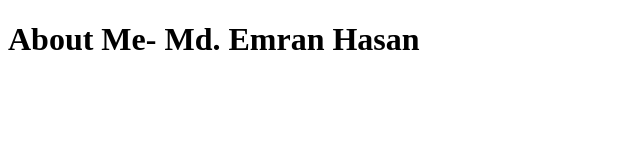
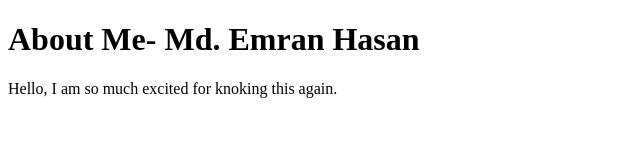
Before and after one commit to emrancub/my-first-website, a plain HTML site: page index.html in a window 1280 px wide. Shown: the whole page, without its empty margins (0-640 px from the left). Drawn offline with Linux system fonts and the light colour scheme.

Commit message:
I am adding something

```diff
--- a/index.html
+++ b/index.html
@@ -7,5 +7,6 @@
 </head>
 <body>
     <h1>About Me- Md. Emran Hasan</h1>
+    <p>Hello, I am so much excited for knoking this again.</p>
 </body>
 </html>
```
